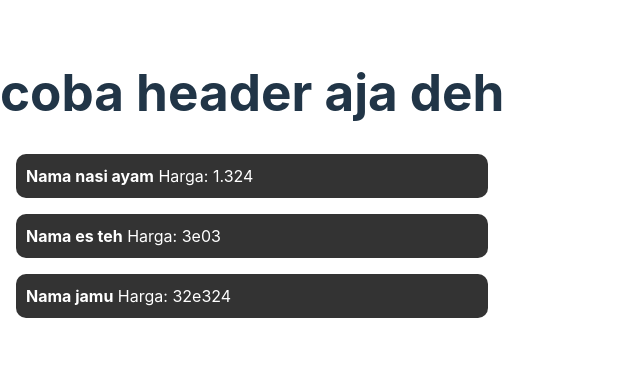
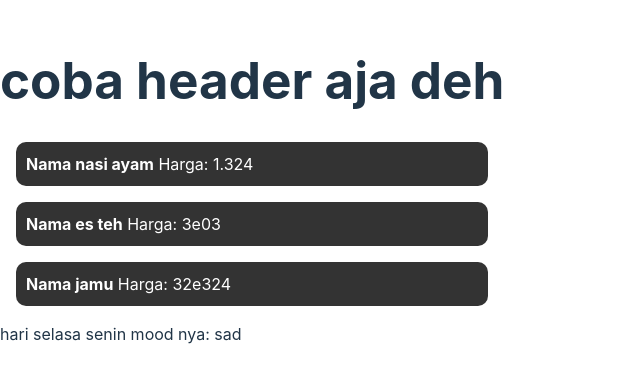
Before and after one commit to arif-rizal1122/basic-react, a React (Vite) app: page / in a window 1280 px wide. Shown: the part 218-600 px from the top of the page, without its empty margins (0-640 px from the left). Built offline with nearby package versions, Linux system fonts and the light colour scheme.

Commit message:
props/property cara transfer data via component

```diff
--- a/src/App.jsx
+++ b/src/App.jsx
@@ -1,5 +1,6 @@
 import MenuResto from "./components/MenuResto"
 import Header from "./components/Header"
+import Mood from "./components/Mood"
 
 
 function App() {
@@ -9,6 +10,7 @@ function App() {
     <>
       <Header />
       <MenuResto />
+      <Mood hari="selasa" mood="sad"/>
     </>
 
   )
--- /dev/null
+++ b/src/components/Mood.jsx
@@ -0,0 +1,25 @@
+
+
+
+// function Mood(props) {
+//   return (
+//     <div>
+//     hari {props.hari} senin mood nya: {props.mood}
+//     </div>
+//   )
+// }
+
+// export default Mood
+
+
+
+
+function Mood({hari, mood}) {
+  return (
+    <div>
+    hari {hari} senin mood nya: {mood}
+    </div>
+  )
+}
+
+export default Mood
```
